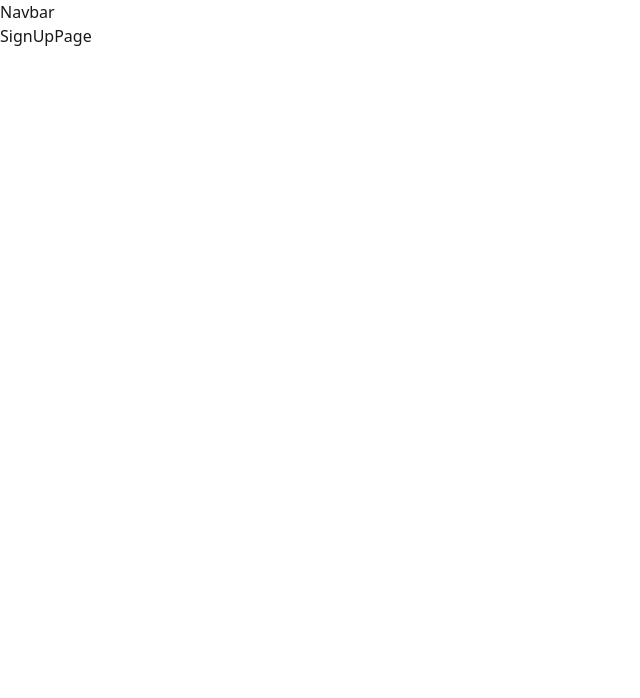
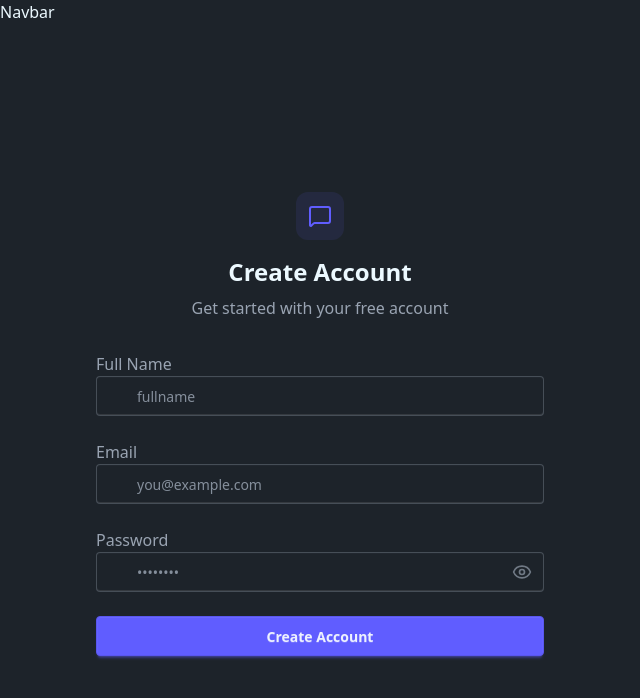
Before and after one commit to bizimsiti/mernchatapp, a React (Vite) app in the folder frontend/: page /signup in a window 1280 px wide. Shown: the top 698 px of the page, without its empty margins (0-640 px from the left). Built offline with nearby package versions, Linux system fonts and the light colour scheme; no server answers.

Commit message:
signup page

```diff
--- a/frontend/package.json
+++ b/frontend/package.json
@@ -12,11 +12,13 @@
   "dependencies": {
     "@tailwindcss/vite": "^4.1.13",
     "daisyui": "^5.1.10",
+    "lucide-react": "^0.544.0",
     "react": "^19.1.1",
     "react-dom": "^19.1.1",
     "react-hot-toast": "^2.6.0",
     "react-router-dom": "^7.9.1",
-    "tailwindcss": "^4.1.13"
+    "tailwindcss": "^4.1.13",
+    "zustand": "^5.0.8"
   },
   "devDependencies": {
     "@eslint/js": "^9.33.0",
--- a/frontend/src/App.jsx
+++ b/frontend/src/App.jsx
@@ -1,5 +1,5 @@
-import React from "react";
-import { Route, Routes } from "react-router-dom";
+import { useEffect } from "react";
+import { Navigate, Route, Routes } from "react-router-dom";
 import Navbar from "./components/Navbar.jsx";
 import HomePage from "./pages/HomePage.jsx";
 import SignUpPage from "./pages/SignUpPage.jsx";
@@ -7,19 +7,30 @@
 import SettingsPage from "./pages/SettingsPage.jsx";
 import ProfilePage from "./pages/ProfilePage.jsx";
 import { useAuthStore } from "./store/useAuthStore.js";
+import { Loader } from "lucide-react";
 
 const App = () => {
-  console.log(useAuthStore());
-
+  const { authUser, checkAuth, isCheckingAuth } = useAuthStore();
+  useEffect(() => {
+    checkAuth();
+  }, [checkAuth]);
+  console.log(authUser);
+  if (isCheckingAuth && !authUser) {
+    return (
+      <div className="flex  items-center justify-center h-screen">
+        <Loader className="size-10 animate-spin" />
+      </div>
+    );
+  }
   return (
     <div>
       <Navbar />
       <Routes>
-        <Route path="/" element={<HomePage />} />
+        <Route path="/" element={authUser ? <HomePage /> : <Navigate to={"/login"} />} />
         <Route path="/settings" element={<SettingsPage />} />
-        <Route path="/signup" element={<SignUpPage />} />
-        <Route path="/login" element={<LoginPage />} />
-        <Route path="/profile" element={<ProfilePage />} />
+        <Route path="/signup" element={!authUser ? <SignUpPage /> : <Navigate to={"/"} />} />
+        <Route path="/login" element={!authUser ? <LoginPage /> : <Navigate to={"/"} />} />
+        <Route path="/profile" element={authUser ? <ProfilePage /> : <Navigate to={"/login"} />} />
       </Routes>
     </div>
   );
--- a/frontend/src/index.css
+++ b/frontend/src/index.css
@@ -1,2 +1,4 @@
 @import "tailwindcss";
-@plugin "daisyui";
+@plugin "daisyui" {
+  themes: dark --default;
+}
--- a/frontend/src/pages/SignUpPage.jsx
+++ b/frontend/src/pages/SignUpPage.jsx
@@ -1,7 +1,115 @@
-import React from "react";
+import React, { useState } from "react";
+import { MessageSquare, Mail, Eye, User, Lock, Loader2, EyeOff } from "lucide-react";
+import { useAuthStore } from "../store/useAuthStore";
 
 const SignUpPage = () => {
-  return <div>SignUpPage</div>;
+  const [showPassword, setShowPassword] = useState(false);
+  const [formData, setFormData] = useState({
+    fullName: "",
+    email: "",
+    password: ""
+  });
+  const { signup, isSigningUp } = useAuthStore();
+
+  const handleSubmit = (e) => {
+    e.preventDefault();
+  };
+  return (
+    <div className="min-h-screen grid lg:grid-cols-2">
+      {/* left */}
+      <div className="flex flex-col justify-center items-center p-6 sm:p-12">
+        <div className="w-full max-w-md space-y-8">
+          {/* LOGO */}
+          <div className="text-center mb-8">
+            <div className="flex flex-col items-center gap-2 group">
+              <div className="size-12 rounded-xl bg-primary/10 flex items-center justify-center group-hover:bg-primary/20 transition-colors">
+                <MessageSquare className="size-6 text-primary" />
+              </div>
+              <h1 className="text-2xl  font-bold mt-2">Create Account</h1>
+              <p className="text-base-content/60">Get started with your free account</p>
+            </div>
+          </div>
+          <form onSubmit={handleSubmit} className="space-y-6">
+            <div className="form-control">
+              <label className="label">
+                <span className="label-text font-medium">Full Name</span>
+              </label>
+              <div className="relative">
+                <div className="absolute inset-y-0 left-0 pl-3 flex items-center pointer-events-none">
+                  <User className="size-5 text-base-content/40" />
+                </div>
+                <input
+                  type="text"
+                  className="input input-bordered w-full pl-10"
+                  placeholder="fullname"
+                  value={formData.fullName}
+                  onChange={(e) => setFormData({ ...formData, fullName: e.target.value })}
+                />
+              </div>
+            </div>
+
+            <div className="form-control">
+              <label className="label">
+                <span className="label-text font-medium">Email</span>
+              </label>
+              <div className="relative">
+                <div className="absolute inset-y-0 left-0 pl-3 flex items-center pointer-events-none">
+                  <Mail className="size-5 text-base-content/40" />
+                </div>
+                <input
+                  type="email"
+                  className="input input-bordered w-full pl-10"
+                  placeholder="you@example.com"
+                  value={formData.email}
+                  onChange={(e) => setFormData({ ...formData, email: e.target.value })}
+                />
+              </div>
+            </div>
+
+            <div className="form-control">
+              <label className="label">
+                <span className="label-text font-medium">Password</span>
+              </label>
+              <div className="relative">
+                <div className="absolute inset-y-0 left-0 pl-3 flex items-center pointer-events-none">
+                  <Lock className="size-5 text-base-content/40" />
+                </div>
+                <input
+                  type={showPassword ? "text" : "password"}
+                  className="input input-bordered w-full pl-10"
+                  placeholder="••••••••"
+                  value={formData.password}
+                  onChange={(e) => setFormData({ ...formData, password: e.target.value })}
+                />
+                <button
+                  type="button"
+                  className="absolute inset-y-0 right-0 pr-3 flex items-center"
+                  onClick={() => setShowPassword(!showPassword)}
+                >
+                  {showPassword ? (
+                    <EyeOff className="size-5 text-base-content/40" />
+                  ) : (
+                    <Eye className="size-5 text-base-content/40" />
+                  )}
+                </button>
+              </div>
+            </div>
+
+            <button type="submit" className="btn btn-primary w-full" disabled={isSigningUp}>
+              {isSigningUp ? (
+                <>
+                  <Loader2 className="size-5 animate-spin" />
+                  Loading...
+                </>
+              ) : (
+                "Create Account"
+              )}
+            </button>
+          </form>
+        </div>
+      </div>
+    </div>
+  );
 };
 
 export default SignUpPage;
--- a/frontend/src/store/useAuthStore.js
+++ b/frontend/src/store/useAuthStore.js
@@ -13,7 +13,7 @@
       const res = await axiosInstance.get("/auth/check");
       set({ authUser: res.data });
     } catch (error) {
-      console.log("Error in checkAuth :", error);
+      console.error("Error in checkAuth :", error);
       set({ authUser: null });
     } finally {
       set({ isCheckingAuth: false });
```
Also changed, not shown: 1 other file (tests, documents, lock files or other folders).
